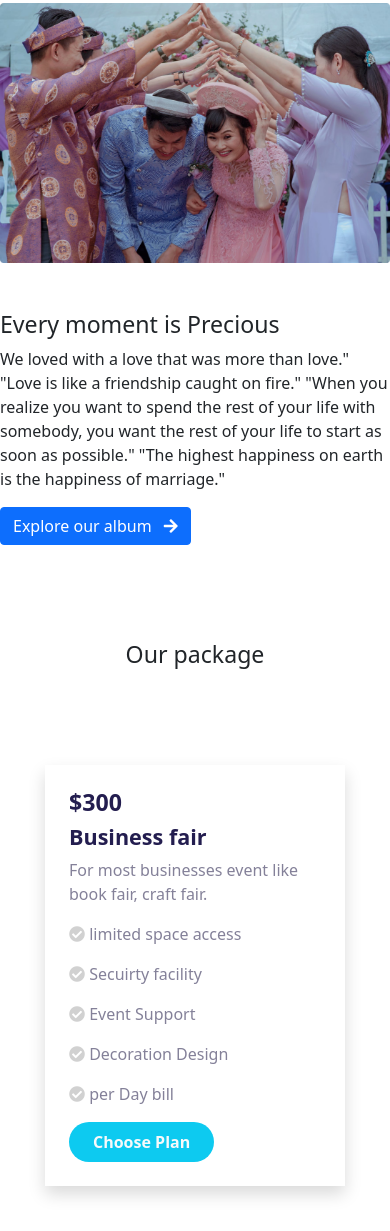
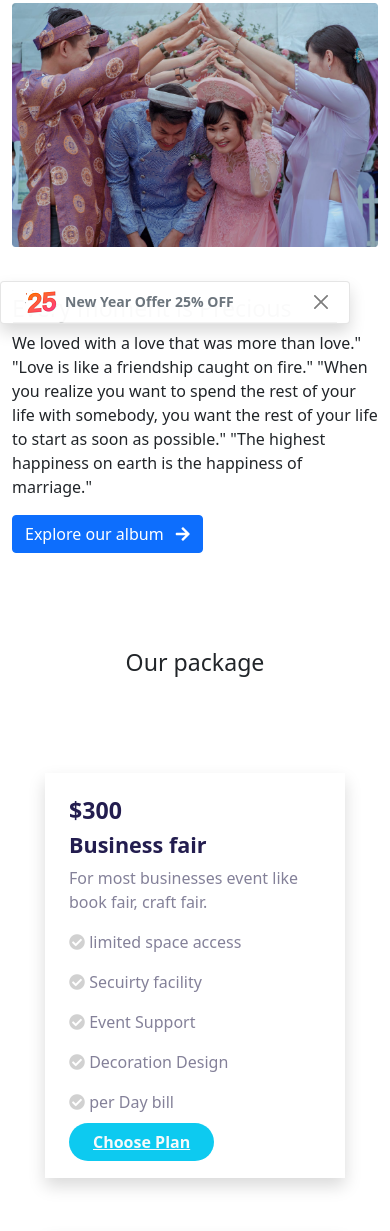
Before and after one commit to Tanvir1407/Marriott-Convention-Center, a plain HTML site: page index.html in a window 390 px wide. Shown: the part 347-1578 px from the top of the page. Drawn offline with Linux system fonts and the light colour scheme.

Commit message:
full responsive website

```diff
--- a/CSS/main.css
+++ b/CSS/main.css
@@ -46,3 +46,6 @@ body{
     text-align: center;
     font-size: 50px;
 }
+.toast{
+    z-index: 2;
+}
--- a/index.html
+++ b/index.html
@@ -19,8 +19,8 @@
     ----------------------->
     <header >
         <!-- navigation start -->
-        <nav class="navbar container navbar-expand-lg navbar-light my-4">
-            <div class="container container-fluid">
+        <nav class=" navbar container navbar-expand-lg navbar-light my-4">
+            <div class=" container container-fluid">
                 <a class="navbar-brand text-black fw-bold" href="#">Marriott Convention Center</a>
                 <button class="navbar-toggler" type="button" data-bs-toggle="collapse" data-bs-target="#navbarNavAltMarkup"
                     aria-controls="navbarNavAltMarkup" aria-expanded="false" aria-label="Toggle navigation">
@@ -53,7 +53,7 @@
                     <div class="carousel-caption d-none d-md-block">
                         <h3>Start a Amazing Part of Life</h3>
                         <p>Here's to a lifetime full of happiness and love.</p>
-                        <button class="btn btn-primary ">Book Now</button>
+                        <a href="https://www.facebook.com/Tanvir.rl" class="btn btn-primary ">Book Now</a>
                     </div>
                 </div>
                 <div class="carousel-item">
@@ -61,7 +61,7 @@
                     <div class="carousel-caption d-none d-md-block">
                         <h3 >Take Experience Our Best Hospitality</h3>
                         <p>We are providing our best service for a happy client</p>
-                        <button class="btn btn-primary ">Book Now</button>
+                    <a href="https://www.facebook.com/Tanvir.rl" class="btn btn-primary ">Book Now</a>
                     </div>
                 </div>
                 <div class="carousel-item ">
@@ -69,7 +69,7 @@
                     <div class="carousel-caption d-none d-md-block">
                         <h3>Where Everything is Steps Away</h3>
                         <p>Enjoy the best moment to start an amazing part of life</p>
-                        <button class="btn btn-primary ">Book Now</button>
+                        <a href="https://www.facebook.com/Tanvir.rl" class="btn btn-primary ">Book Now</a>
                     </div>
                 </div>
             </div>
@@ -94,16 +94,29 @@
     <main>
 
         <!-- features section start -->
-        <div class=" align-items-center row my-5">
+       <div class="container">
+            <div class="row align-items-center my-5">
                 <div class="col-12 col-lg-6 ">
                     <img class="img-fluid" src="Images/images/wedding.png" alt="wedding photo">
                 </div>
-            <div class="my-5 col-12 col-lg-6">
+                <div class="toast show position-absolute" role="alert" aria-live="assertive" aria-atomic="true">
+                    <div class="toast-header">
+                        <img src="Images/icons/25.png" class="rounded me-2" alt="...">
+                        <strong class="me-auto">New Year Offer 25% OFF</strong>
+                        <button type="button" class="btn-close" data-bs-dismiss="toast" aria-label="Close"></button>
+                    </div>
+                </div>
+
+                <div class="my-5 col-12 col-lg-6 position-relative">
                     <h3>Every moment is Precious</h3>
-                <p>We loved with a love that was more than love." "Love is like a friendship caught on fire." "When you realize you want to
-                spend the rest of your life with somebody, you want the rest of your life to start as soon as possible." "The highest
+                    <p>We loved with a love that was more than love." "Love is like a friendship caught on fire." "When you realize
+                        you want to
+                        spend the rest of your life with somebody, you want the rest of your life to start as soon as possible."
+                        "The highest
                         happiness on earth is the happiness of marriage."</p>
-                <button class="btn btn-primary ">Explore our album <i class="fas fa-arrow-right ps-2"></i></button>
+                    <a class="btn btn-primary" href="https://web.programming-hero.com/success">Explore our album <i
+                            class="fas fa-arrow-right ps-2"></i></a>
+                </div>
             </div>
        </div>
         <!-- features section end -->
@@ -121,7 +134,8 @@
                     <p><i class="fas fa-check-circle"></i> Event Support</p>
                     <p><i class="fas fa-check-circle"></i> Decoration Design</p>
                     <p><i class="fas fa-check-circle"></i> per Day bill</p>
-                    <button class="border-0 bg-info px-4 py-2 text-light fw-bold rounded-pill">Choose Plan</button>
+                    <a class="border-0 bg-info px-4 py-2 text-light fw-bold rounded-pill" href="https://www.facebook.com/Tanvir.rl">Choose Plan</a>
+
                 </div>
                 <div class="col-12 col-md-6 col-lg-3 shadow p-4 mt-5 m-2">
                     <h3>$500</h3>
@@ -132,7 +146,7 @@
                     <p><i class="fas fa-check-circle"></i> mangement support</p>
                     <p><i class="fas fa-check-circle"></i> Decoration Design</p>
                     <p><i class="fas fa-check-circle"></i> Billed as shift</p>
-                    <button class="border-0 bg-info px-4 py-2 text-light fw-bold rounded-pill">Choose Plan</button>
+                    <a class="border-0 bg-info px-4 py-2 text-light fw-bold rounded-pill" href="https://www.facebook.com/Tanvir.rl">Choose Plan</a>
                 </div>
                 <div class="highlight col-12 shadow col-md-6 p-4 m-2 col-lg-3 shadow-lg position-relative rounded-3 bg-info">
                     <span class="position-absolute top-0 px-3 py-2 start-100 translate-middle badge rounded-pill bg-danger">
@@ -146,7 +160,7 @@
                     <p class="text"><i class="fas fa-check-circle text-icon"></i> Buffet food</p>
                     <p class="text"><i class="fas fa-check-circle text-icon"></i> premium Decoration</p>
                     <p class="text"><i class="fas fa-check-circle text-icon"></i> pay as plan</p>
-                    <button class="border-0 bg-light fw-bold px-4 py-2 text-info rounded-pill">Choose Plan</button>
+                    <a class="border-0 text-info px-4 py-2 fw-bold rounded-pill bg-light"href="https://www.facebook.com/Tanvir.rl">Choose Plan</a>
                 </div>
                 <div class="col-12 col-md-6 shadow col-lg-3 mt-5 m-2 p-4">
                     <h3>$1200</h3>
@@ -157,7 +171,7 @@
                     <p><i class="fas fa-check-circle"></i> Buffet food</p>
                     <p><i class="fas fa-check-circle"></i> premium Decoration</p>
                     <p><i class="fas fa-check-circle"></i> pay as plan</p>
-                    <button class="border-0 bg-info px-4 py-2 text-light fw-bold rounded-pill">Choose Plan</button>
+                    <a class="border-0 bg-info px-4 py-2 text-light fw-bold rounded-pill" href="https://www.facebook.com/Tanvir.rl">Choose Plan</a>
                 </div>
             </div>
         </div>
```
Also changed, not shown: Images/icons/25.png (added). Lines whose indentation alone changed are shown as unchanged.
